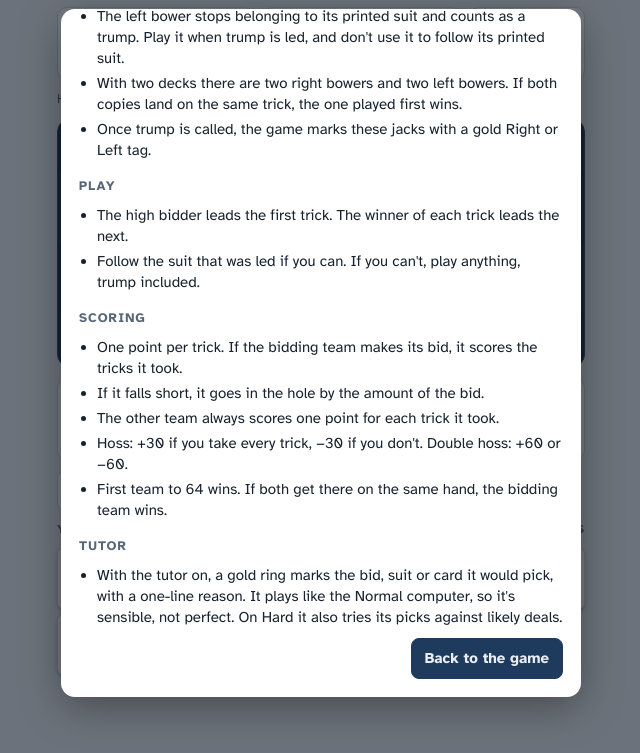
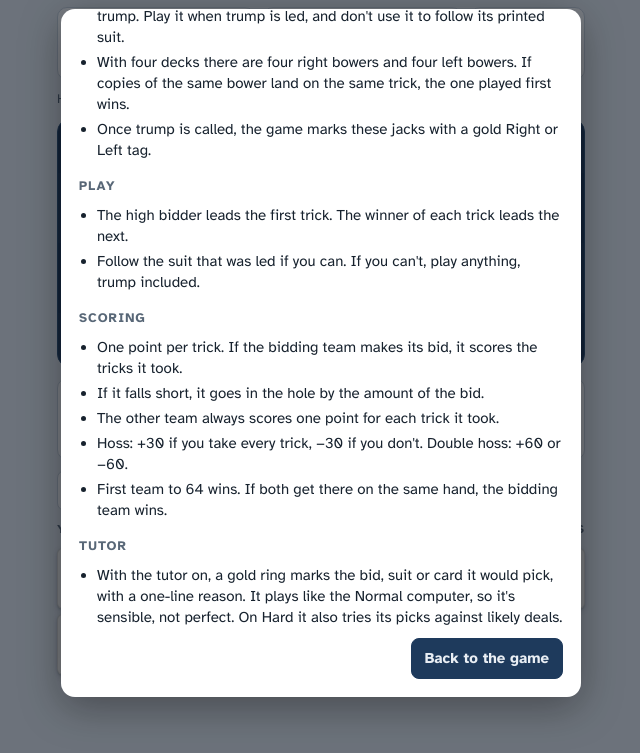
Before and after one commit to kenrichard/hasenpfeffer, a plain HTML site: page index.html in a window 1280 px wide. Both pictures are taken after a click on the button "Rules". Shown: the part 47-800 px from the top of the page, without its empty margins (319-959 px from the left). Drawn offline with Linux system fonts and the light colour scheme; a web font is replaced by a local one.

Commit message:
Add the four-deck jack-to-ace deck and make it the default
Only J, Q, K, A from four decks: 64 cards, 15 each, 4 in the kitty, game to 64.
Decks now carry a copy count, the rules text follows it, and the computer
bidding thresholds for this deck come from simulated games.

Co-Authored-By: Claude Opus 5.5 <noreply@anthropic.com>
Claude-Session: https://claude.ai/code/session_019cELu9rFWqyU4TrRjUg4NY

```diff
--- a/index.html
+++ b/index.html
@@ -156,7 +156,7 @@ button.card { text-align: left; font: inherit; font-weight: 700; }
 <div class="wrap" id="lobby" hidden>
   <header><h1>Hasenpfeffer</h1></header>
   <div class="lobby">
-    <p class="intro">The Pennsylvania Dutch double-deck euchre game. Practice alone with a computer partner, or sit across from someone on their own phone against two computer players.</p>
+    <p class="intro">The Pennsylvania Dutch euchre game. Practice alone with a computer partner, or sit across from someone on their own phone against two computer players.</p>
     <div class="choice">
       <h2>Play solo</h2>
       <p>You and a computer partner against Amos and Esther.</p>
@@ -240,7 +240,7 @@ button.card { text-align: left; font: inherit; font-weight: 700; }
 
   function defaults() {
     return {
-      deck: '64',          // '64': 7-A doubled, 15 each, 4 kitty. '48': 9-A doubled, 12 each, no kitty. '32': J-A doubled, 8 each, no kitty
+      deck: 'J4',          // 'J4': J-A from four decks, 15 each, 4 kitty. '64': 7-A doubled, 15 each, 4 kitty. '48': 9-A doubled, 12 each, no kitty. '32': J-A doubled, 8 each, no kitty
       kitty: 'after',      // 'after': call trump then take kitty, 'before': see kitty then call, 'aside': not used
       bowers: true,
       defendersScore: true,
@@ -255,16 +255,17 @@ button.card { text-align: left; font: inherit; font-weight: 700; }
   }
   function derive(s) {
     const DECKS = {
+      'J4': { copies: 4, hand: 15, kitty: 4, minBid: 9, stuckBid: 8, capCut: 4, ranks: ['J', 'Q', 'K', 'A'], ai: { hoss: 0.7, dhoss: 0.8, safety: 1 } },
       '64': { hand: 15, kitty: 4, minBid: 9, stuckBid: 8, capCut: 4, ranks: ['7', '8', '9', '10', 'J', 'Q', 'K', 'A'] },
       '48': { hand: 12, kitty: 0, minBid: 6, stuckBid: 6, capCut: 4, ranks: ['9', '10', 'J', 'Q', 'K', 'A'] },
       '32': { hand: 8, kitty: 0, minBid: 4, stuckBid: 4, capCut: 2, ranks: ['J', 'Q', 'K', 'A'], ai: { hoss: 0.8, dhoss: 0.95, safety: 1 } }
     };
     // computer bidding thresholds: hoss/dhoss are the share of all tricks the hand must be worth alone;
     // safety is taken off a numbered bid. The small deck needs its own numbers (tuned by simulation).
-    const ai = Object.assign({ hoss: 0.62, dhoss: 0.7, safety: 0 }, (DECKS[s.deck] || DECKS['64']).ai);
-    const x = DECKS[s.deck] || DECKS['64'];
+    const ai = Object.assign({ hoss: 0.62, dhoss: 0.7, safety: 0 }, (DECKS[s.deck] || DECKS['J4']).ai);
+    const x = DECKS[s.deck] || DECKS['J4'];
     const hand = x.hand;
-    return { hand, kitty: x.kitty, tricks: hand, minBid: x.minBid, stuckBid: x.stuckBid, cap: s.capBids ? hand - x.capCut : hand, hoss: 2 * hand, dhoss: 4 * hand, ranks: x.ranks, ai };
+    return { hand, kitty: x.kitty, tricks: hand, minBid: x.minBid, stuckBid: x.stuckBid, cap: s.capBids ? hand - x.capCut : hand, hoss: 2 * hand, dhoss: 4 * hand, ranks: x.ranks, copies: x.copies || 2, ai };
   }
 
   // seeded RNG stored as a number so the game can be saved
@@ -318,7 +319,7 @@ button.card { text-align: left; font: inherit; font-weight: 700; }
   function makeDeck(d) {
     const deck = [];
     let n = 0;
-    for (let copy = 0; copy < 2; copy++) for (const su of SUITS) for (const r of d.ranks) deck.push({ id: n++, s: su, r });
+    for (let copy = 0; copy < (d.copies || 2); copy++) for (const su of SUITS) for (const r of d.ranks) deck.push({ id: n++, s: su, r });
     return deck;
   }
 
@@ -1238,7 +1239,9 @@ button.card { text-align: left; font: inherit; font-weight: 700; }
   function rulesHtml(s) {
     const d = HP.derive(s);
     const down = d.ranks.slice().reverse();
-    const deck = `Two decks of ${d.ranks[0] === 'J' ? 'jack' : d.ranks[0]} through ace, ${d.ranks.length * 8} cards`;
+    const nDecks = ['', 'One', 'Two', 'Three', 'Four'][d.copies] || String(d.copies);
+    const copiesWord = ['', 'one', 'two', 'three', 'four'][d.copies] || String(d.copies);
+    const deck = `${nDecks} decks of ${d.ranks[0] === 'J' ? 'jack' : d.ranks[0]} through ace, ${d.ranks.length * 4 * d.copies} cards`;
     const kit = !d.kitty ? 'No kitty: every card is dealt.' : s.kitty === 'after' ? `The high bidder calls trump first, then picks up the ${d.kitty}-card kitty and puts any ${d.kitty} cards back down.` : s.kitty === 'before' ? `The high bidder picks up the ${d.kitty}-card kitty, then calls trump and puts any ${d.kitty} cards back down.` : `The ${d.kitty} leftover cards are set aside and nobody uses them.`;
     const trumpOrder = s.bowers ? ['right bower', 'left bower'].concat(down.filter((r) => r !== 'J')).join(', ') : down.join(', ');
     const hf = (x) => (s.hossFail === 'half' ? x / 2 : x);
@@ -1261,14 +1264,14 @@ button.card { text-align: left; font: inherit; font-weight: 700; }
       <ul>
         <li>Trump, high to low: ${trumpOrder}.</li>
         <li>Other suits: ${down.join(', ')}.</li>
-        <li>There are two of every card. When both copies land on the same trick, the one played first wins.</li>
+        <li>There are ${copiesWord} of every card. When copies of the same card land on the same trick, the one played first wins.</li>
       </ul>
       ${s.bowers ? `<h3>The bowers (the Right and Left tags)</h3>
       <ul>
         <li><b>Right bower:</b> the jack of the trump suit. It's the highest card in the game.</li>
         <li><b>Left bower:</b> the other jack of the same color. If hearts are trump, it's the jack of diamonds. It ranks second, right under the right bower.</li>
         <li>The left bower stops belonging to its printed suit and counts as a trump. Play it when trump is led, and don't use it to follow its printed suit.</li>
-        <li>With two decks there are two right bowers and two left bowers. If both copies land on the same trick, the one played first wins.</li>
+        <li>With ${nDecks.toLowerCase()} decks there are ${copiesWord} right bowers and ${copiesWord} left bowers. If copies of the same bower land on the same trick, the one played first wins.</li>
         <li>Once trump is called, the game marks these jacks with a gold Right or Left tag.</li>
       </ul>` : ''}
       <h3>Play</h3>
@@ -1292,8 +1295,8 @@ button.card { text-align: left; font: inherit; font-weight: 700; }
 
   const FIELDS = [
     ['level', 'Computer players', [['normal', 'Normal'], ['easy', 'Easy: careless, often plays a random card'], ['hard', 'Hard: plays out likely deals before each card']]],
-    ['deck', 'Deck', [['64', '64 cards (7 to ace, doubled): 15 each, 4 in the kitty'], ['48', '48 cards (9 to ace, doubled): 12 each, no kitty'], ['32', '32 cards (jack to ace, doubled): 8 each, no kitty']]],
-    ['kitty', 'Kitty', [['after', 'Bidder calls trump, then takes the kitty'], ['before', 'Bidder takes the kitty, then calls trump'], ['aside', 'Kitty is set aside, not used']], 'Only used with the 64-card deck.'],
+    ['deck', 'Deck', [['J4', '64 cards (jack to ace, four decks): 15 each, 4 in the kitty'], ['64', '64 cards (7 to ace, two decks): 15 each, 4 in the kitty'], ['48', '48 cards (9 to ace, two decks): 12 each, no kitty'], ['32', '32 cards (jack to ace, two decks): 8 each, no kitty']]],
+    ['kitty', 'Kitty', [['after', 'Bidder calls trump, then takes the kitty'], ['before', 'Bidder takes the kitty, then calls trump'], ['aside', 'Kitty is set aside, not used']], 'Only used with the 64-card decks.'],
     ['bowers', 'Jacks', [['true', 'Bowers: trump jack and same-color jack are top trumps'], ['false', 'No bowers: jacks rank between queen and 10']]],
     ['capBids', 'Highest number bid', [['true', 'Capped (stronger hands go hoss)'], ['false', 'Up to every trick']], '32 cards: up to 6, or 8. 48 cards: up to 8, or 12. 64 cards: up to 11, or 15.'],
     ['doubleHoss', 'Double hoss', [['true', 'Allowed: alone, no cards from partner, double points'], ['false', 'Not allowed']]],
```
Also changed, not shown: 1 other file.
